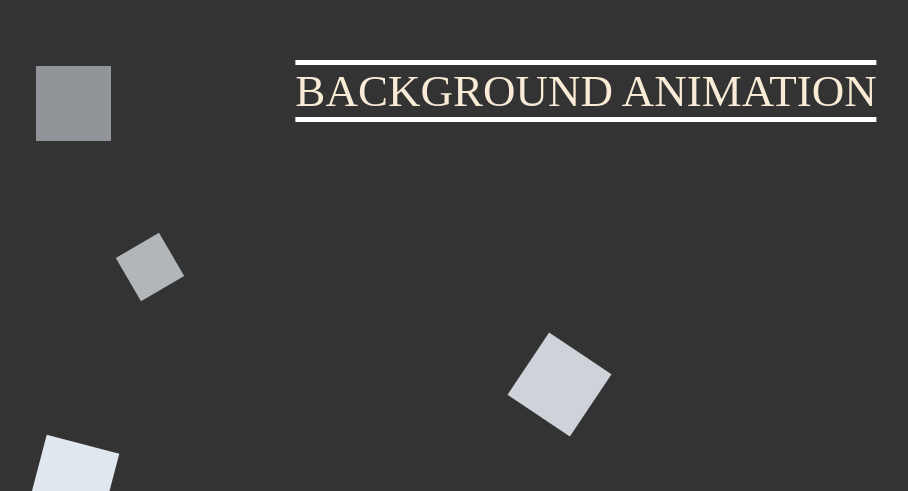
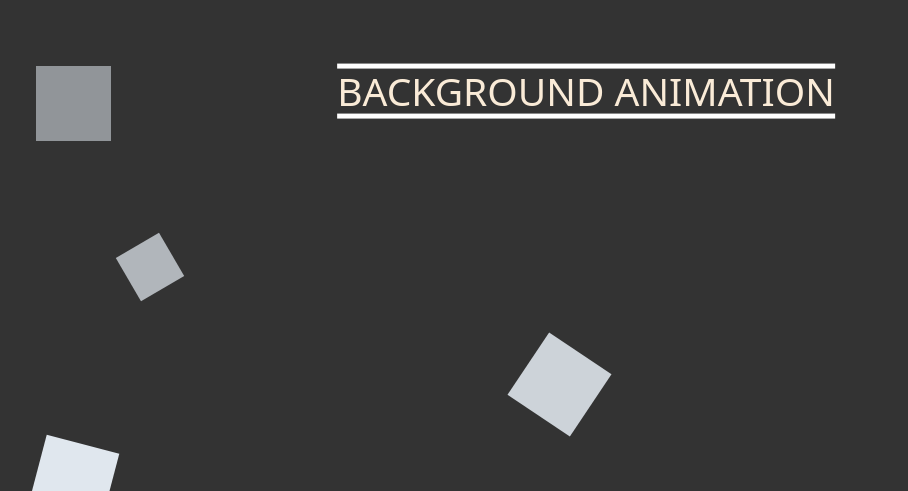
Before and after one commit to SvyatoslavKys/bg-animations, a plain HTML site: page Index.html in a window 1280 px wide. Shown: the part 309-800 px from the top of the page, without its empty margins (54-962 px from the left). Drawn offline with nearby package versions, Linux system fonts and the light colour scheme.

Commit message:
added normalize

```diff
--- a/Index.html
+++ b/Index.html
@@ -4,7 +4,8 @@
     <meta charset="UTF-8">
     <meta name="viewport" content="width=device-width, initial-scale=1.0">
     <title>BG animation</title>
-    <link rel="stylesheet" href="./style.css" media="all" type="text/css">
+    <link rel="stylesheet" href="https://cdn.jsdelivr.net/npm/modern-normalize@3.0.1/modern-normalize.min.css">
+    <link rel="stylesheet" href="./style.css" >
 </head>
 <body class="body">
     <div class="container">
@@ -20,6 +21,5 @@
         <div class="squire"></div>
         <div class="text">Background Animation</div>
     </div>
-
 </body>
 </html>
--- a/style.css
+++ b/style.css
@@ -16,7 +16,7 @@
     transform: translate(-50%, -50%) ;
     color: antiquewhite;
     text-transform: uppercase;
-    font-size: 45px;
+    font-size: clamp(16px, 6.5vw, 39px);
     border-top: 5px solid white;
     border-bottom: 5px solid white;
 }
```
